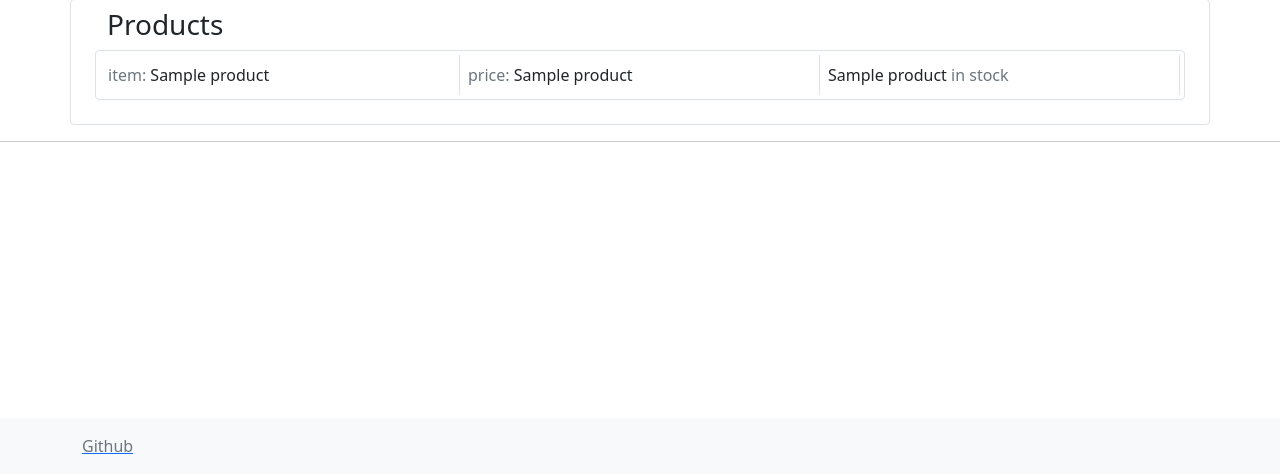
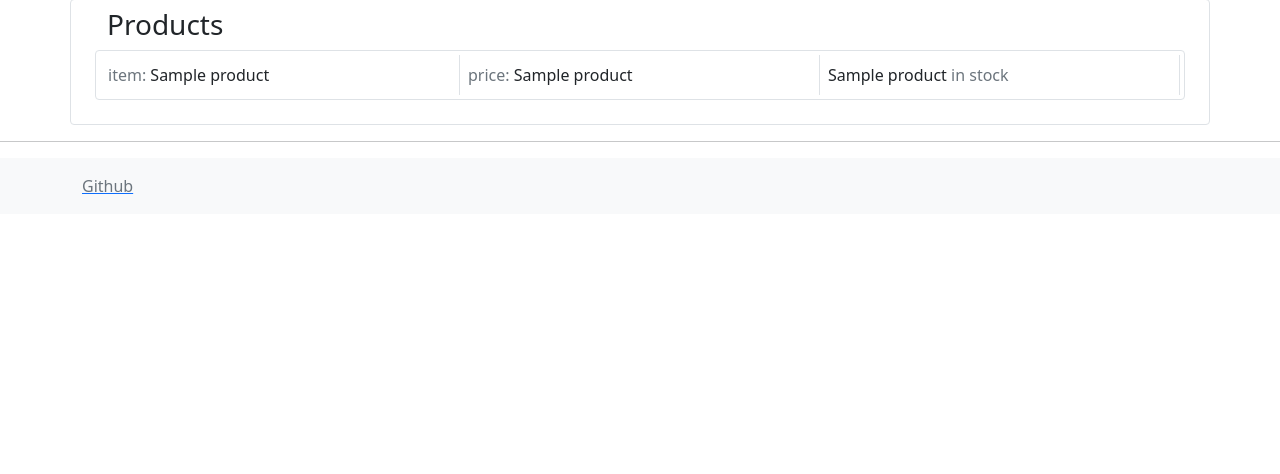
Before and after one commit to Veikkosuhonen/RuokaNet, a Flask app: template templates/shop.html in a window 1280 px wide. Shown: the part 326-800 px from the top of the page. Run offline with Flask 2, Linux system fonts and the light colour scheme; the template is opened without the code that fills it: most values are stand-ins (such as "Sample title", 1, 10 or a date in 2020).

Commit message:
make layout footer not sticky

```diff
--- a/templates/layout.html
+++ b/templates/layout.html
@@ -61,7 +61,7 @@
 {% block content %}{% endblock %}
 <hr>
 
-<footer class="footer fixed-bottom py-3 bg-light">
+<footer class="footer py-3 bg-light">
     <div class="container">
         <a href="https://github.com/Veikkosuhonen/VirtualMarket">
             <span class="text-muted">Github</span>
```
